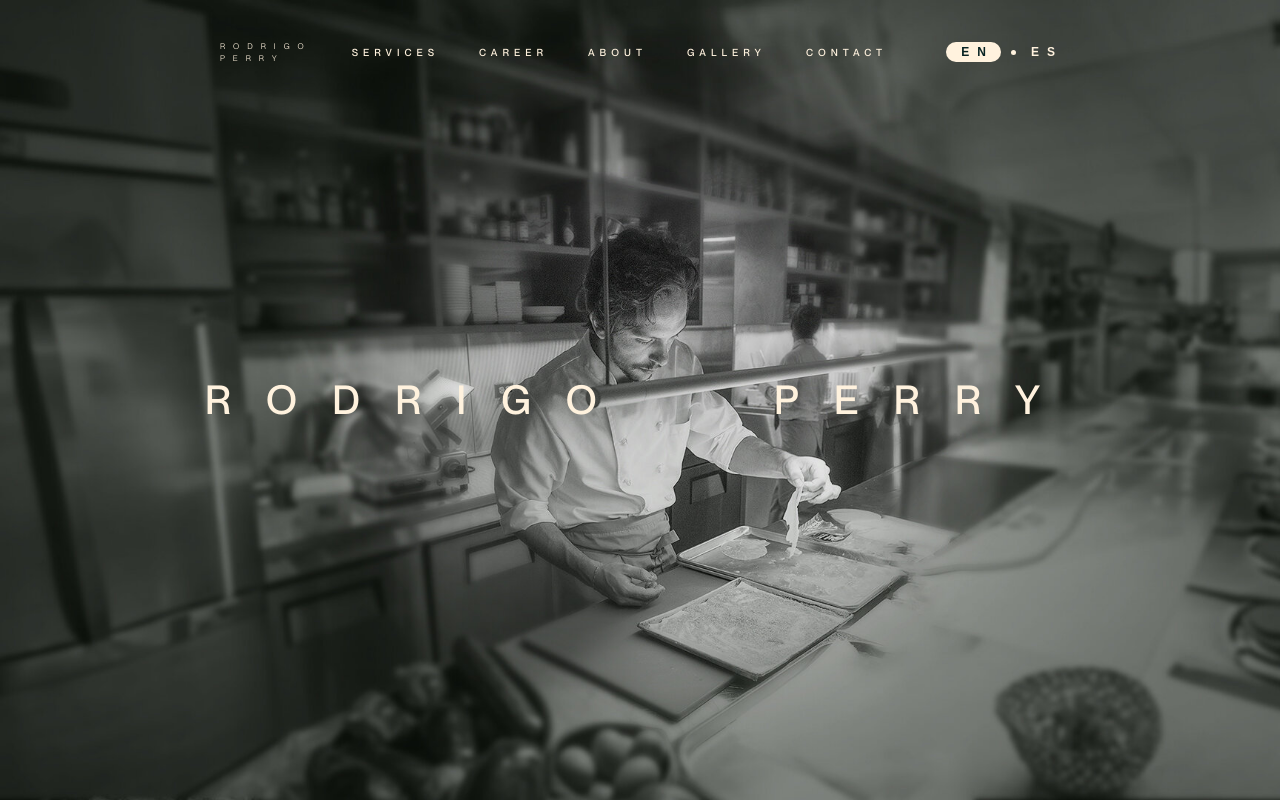
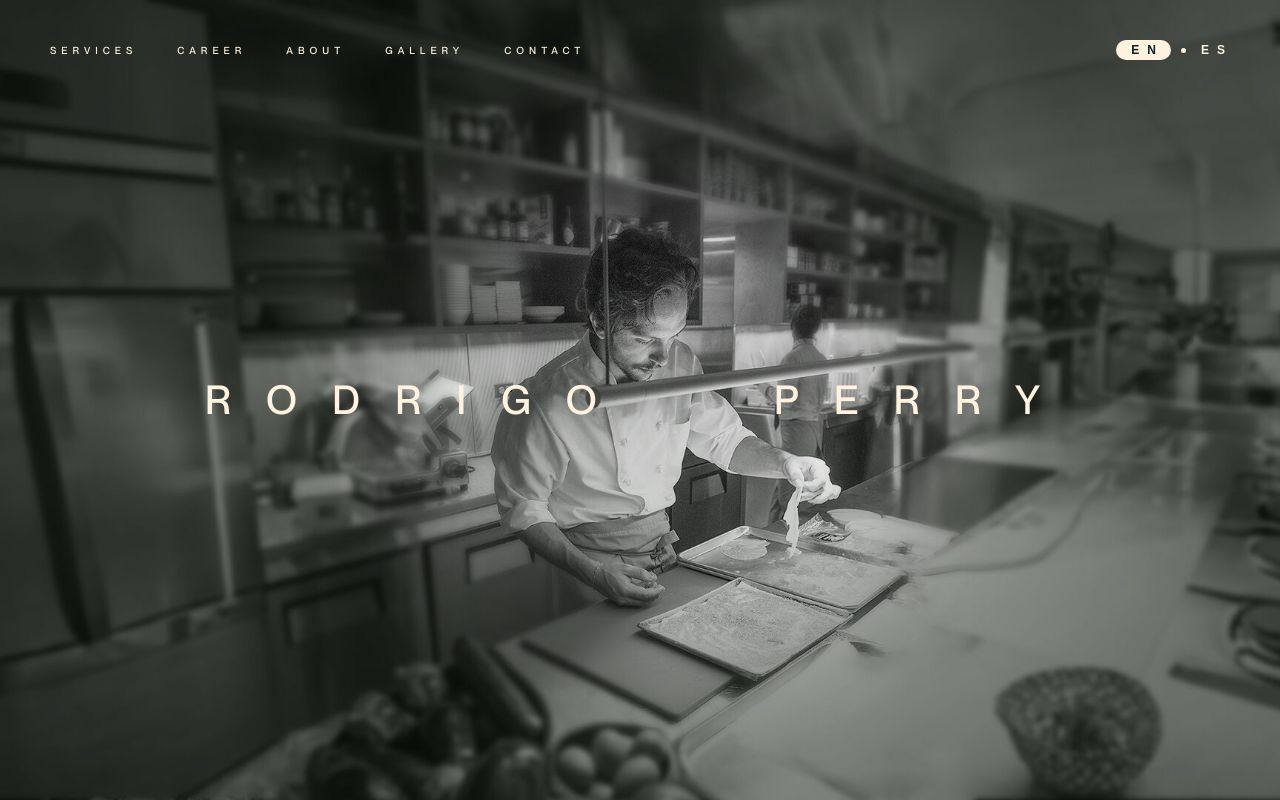
Before and after one commit to Doominnic/rodrigo-perry, a React (Vite) app: page / in a window 1280 px wide. Built offline with nearby package versions, Linux system fonts and the light colour scheme.

Commit message:
ajustes navbar

```diff
--- a/src/App.css
+++ b/src/App.css
@@ -69,7 +69,7 @@
   position: absolute;
   top: 0;
   left: 0;
-  padding: 40px 220px;
+  padding: 40px 50px;
   z-index: 500;
 }
 
@@ -92,7 +92,7 @@
   font-weight: 300;
   letter-spacing: 8px;
   color: var(--quaternary-color);
-  font-size: 8px;
+  font-size: 10px;
 }
 
 .home-item:hover {
--- a/src/componentes/navbar.jsx
+++ b/src/componentes/navbar.jsx
@@ -1,4 +1,4 @@
-import { NavLink } from "react-router-dom";
+import { NavLink, useLocation } from "react-router-dom";
 import "./../App.css";
 import PropTypes from "prop-types";
 
@@ -8,13 +8,18 @@
     setLanguage(lang);
   };
 
+  const location = useLocation();
+
   return (
     <div className="navbar">
       <div className="navbar-menu">
-        <NavLink to="/" className="home-item">
-          <p>RODRIGO</p>
-          <p>PERRY</p>
-        </NavLink>
+        {location.pathname !== "/" && (
+          <NavLink to="/" className="home-item">
+            <p>RODRIGO</p>
+            <p>PERRY</p>
+          </NavLink>
+        )}
+
         <NavLink className="menu-item" to="/services" activeClassName="active">
           {language === "EN" ? "SERVICES" : "SERVICIOS"}
         </NavLink>
```
